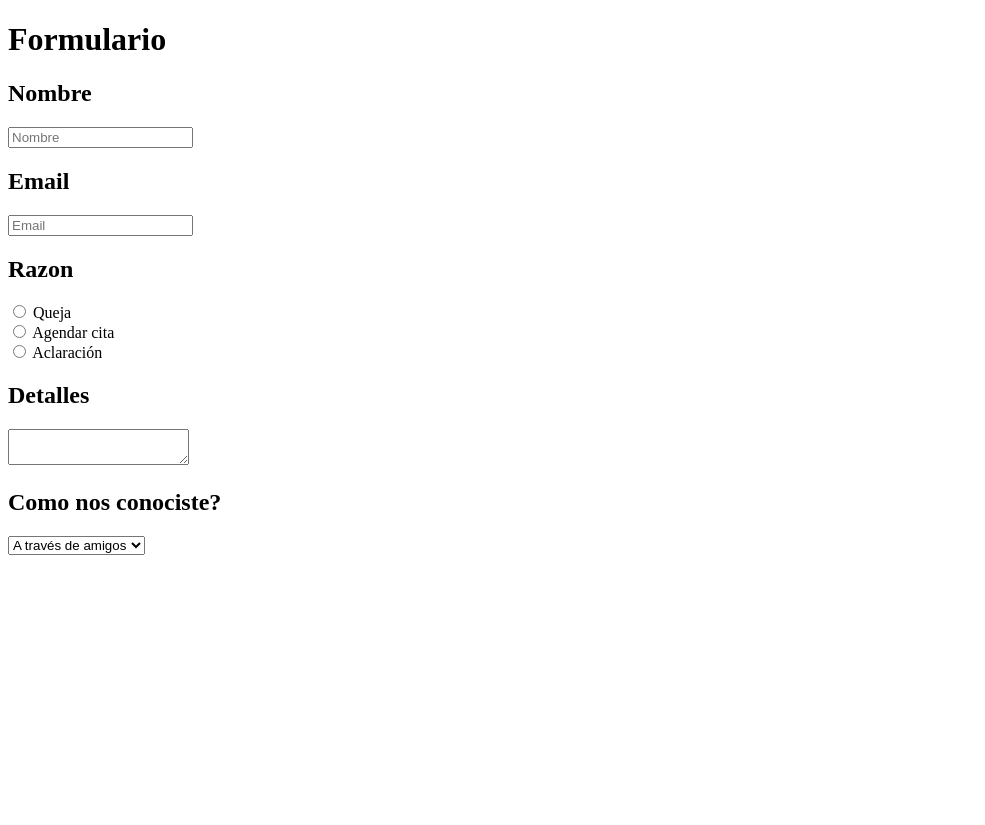
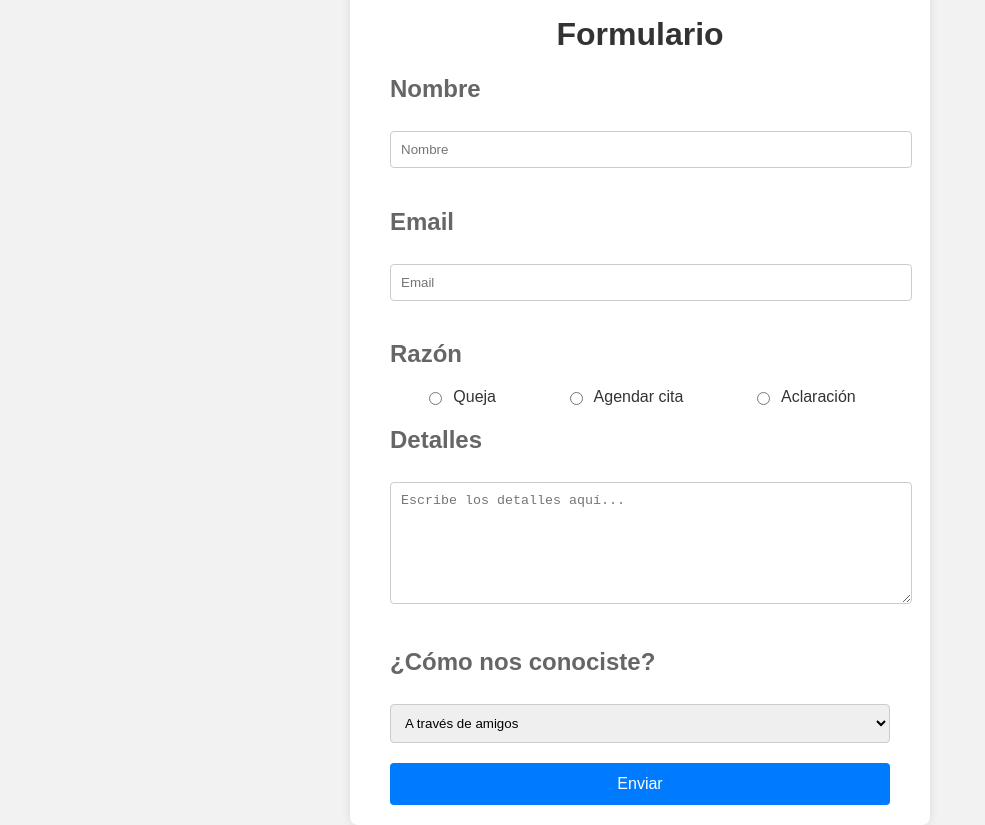
Before and after one commit to YoSoySopitah/formulario, a plain HTML site: page index.html in a window 1280 px wide. Shown: the whole page, without its empty margins (0-985 px from the left). Before the commit the page ends 800 px from the top, so only its background shows below. Drawn offline with Linux system fonts and the light colour scheme.

Commit message:
Formulario

```diff
--- a/index.html
+++ b/index.html
@@ -4,16 +4,18 @@
     <meta charset="UTF-8">
     <meta name="viewport" content="width=device-width, initial-scale=1.0">
     <title>Formulario</title>
+    <link rel="stylesheet" href="styles.css">
 </head>
 <body>
+    <div class="container">
         <h1>Formulario</h1>
-
         <form action="">
             <h2>Nombre</h2>
             <input type="text" name="Nombre" id="Nombre" placeholder="Nombre">
             <h2>Email</h2>
             <input type="email" name="Email" id="Email" placeholder="Email">
-        <h2>Razon</h2>
+            <h2>Razón</h2>
+            <div class="radio-group">
                 <div>
                     <input type="radio" id="Queja" name="opcion" value="Queja">
                     <label for="Queja">Queja</label>
@@ -26,14 +28,18 @@
                     <input type="radio" id="Aclaracion" name="opcion" value="Aclaracion">
                     <label for="Aclaracion">Aclaración</label>
                 </div>
+            </div>
             <h2>Detalles</h2>
-        <textarea name="" id=""></textarea>
-                <h2>Como nos conociste?</h2>
+            <textarea name="detalles" id="detalles" placeholder="Escribe los detalles aquí..."></textarea>
+            <h2>¿Cómo nos conociste?</h2>
             <select id="conociste" name="conociste">
                 <option value="amigos">A través de amigos</option>
                 <option value="internet">Internet</option>
                 <option value="publicidad">Publicidad</option>
                 <option value="otros">Otros</option>
             </select>
+            <button type="submit">Enviar</button>
+        </form>
+    </div>
 </body>
 </html>
--- /dev/null
+++ b/styles.css
@@ -0,0 +1,71 @@
+body {
+    font-family: Arial, sans-serif;
+    background-color: #f2f2f2;
+    display: flex;
+    justify-content: center;
+    align-items: center;
+    height: 100vh;
+    margin: 0;
+}
+
+.container {
+    background: #ffffff;
+    padding: 20px 40px;
+    border-radius: 8px;
+    box-shadow: 0 0 10px rgba(0, 0, 0, 0.1);
+    max-width: 500px;
+    width: 100%;
+}
+
+h1 {
+    text-align: center;
+    color: #333333;
+}
+
+h2 {
+    color: #666666;
+}
+
+input[type="text"], input[type="email"], textarea, select {
+    width: 100%;
+    padding: 10px;
+    margin-top: 8px;
+    margin-bottom: 20px;
+    border: 1px solid #cccccc;
+    border-radius: 4px;
+}
+
+textarea {
+    resize: vertical;
+    height: 100px;
+}
+
+.radio-group {
+    display: flex;
+    justify-content: space-around;
+}
+
+.radio-group div {
+    display: flex;
+    align-items: center;
+}
+
+label {
+    margin-left: 8px;
+    color: #333333;
+}
+
+button {
+    width: 100%;
+    padding: 12px;
+    background-color: #007BFF;
+    border: none;
+    border-radius: 4px;
+    color: white;
+    font-size: 16px;
+    cursor: pointer;
+}
+
+button:hover {
+    background-color: #0056b3;
+}
```
Lines whose indentation alone changed are shown as unchanged.
